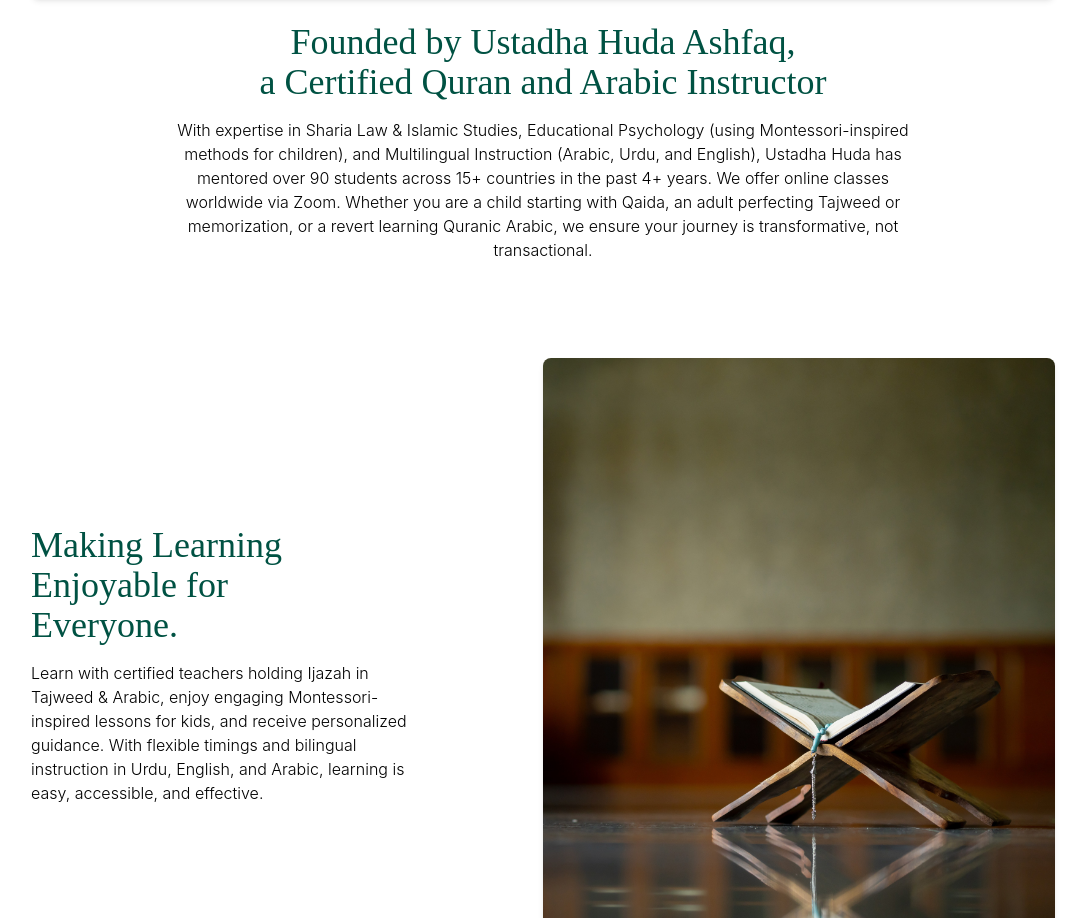
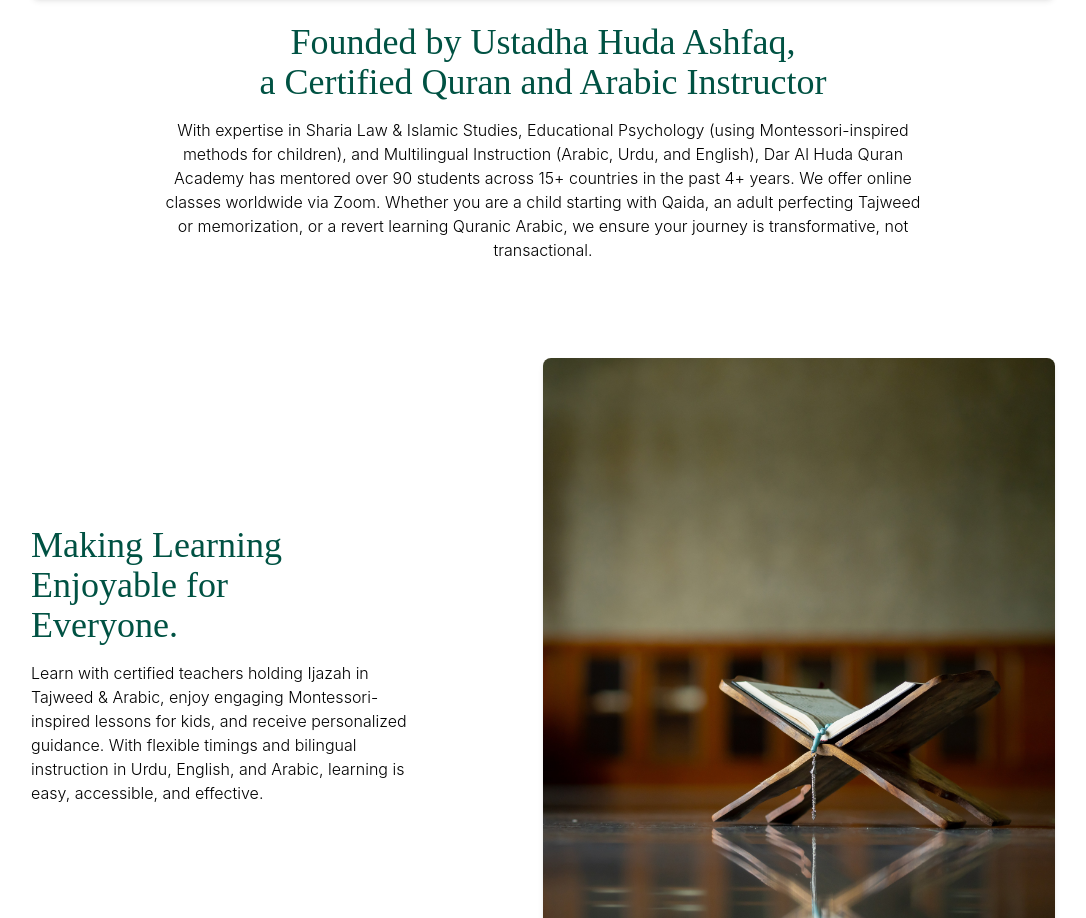
Before and after one commit to Pasi751/dar-al-huda-quran-academy, a React (Create React App) app: page / in a window 1280 px wide. Shown: the part 2500-3418 px from the top of the page, without its empty margins (97-1183 px from the left). Built offline with nearby package versions, Linux system fonts and the light colour scheme.

Commit message:
revision 4

```diff
--- a/src/pages/Homepage.jsx
+++ b/src/pages/Homepage.jsx
@@ -139,7 +139,7 @@ const Homepage = () => {
         {/* Paragraph */}
         <p className="mt-4 text-base md:text-base font-inter font-light text-black text-center md:text-center md:max-w-3xl">
           With expertise in Sharia Law & Islamic Studies, Educational Psychology (using Montessori-inspired methods for children),
-          and Multilingual Instruction (Arabic, Urdu, and English), Ustadha Huda has mentored over 90 students across 15+ countries
+          and Multilingual Instruction (Arabic, Urdu, and English), Dar Al Huda Quran Academy has mentored over 90 students across 15+ countries
           in the past 4+ years. We offer online classes worldwide via Zoom. Whether you are a child starting with Qaida, an adult perfecting Tajweed or memorization, or
           a revert learning Quranic Arabic, we ensure your journey is transformative, not transactional.
         </p>
```
